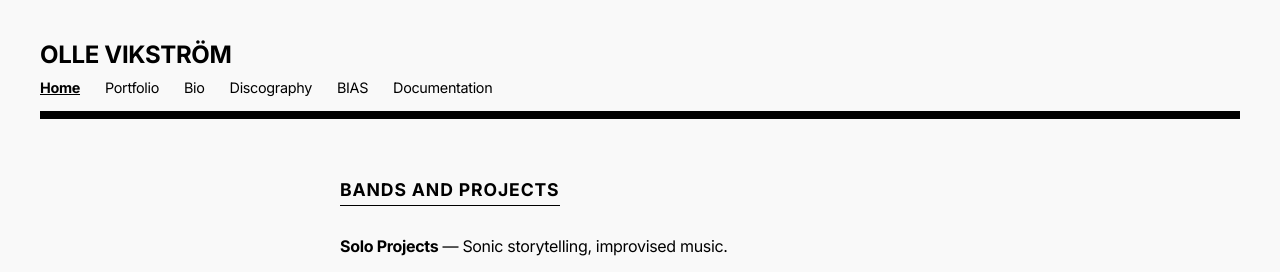
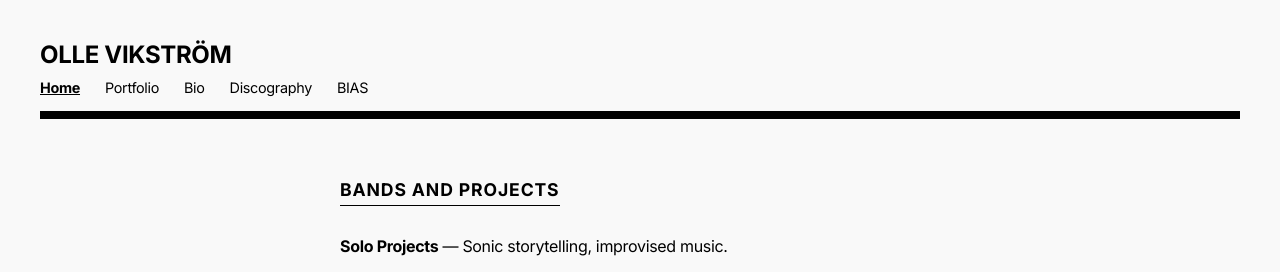
Before and after one commit to vikstromo/vikstromo.github.io, a Jekyll site: the page built from index.html, in a window 1280 px wide. Shown: the top 272 px of the page. Built offline with Jekyll 4.4.1, drawn with Linux system fonts in a browser that asks for light colours.

Commit message:
Update default.html

```diff
--- a/_layouts/default.html
+++ b/_layouts/default.html
@@ -109,7 +109,7 @@ iframe {
             <a href="/bio.html" {% if page.url == "/bio.html" %}class="active"{% endif %}>Bio</a>
             <a href="/discography.html" {% if page.url == "/discography.html" %}class="active"{% endif %}>Discography</a>
             <a href="/BIAS.html" {% if page.url == "/BIAS.html" %}class="active"{% endif %}>BIAS</a>
-            <a href="/bias-documentation.html" {% if page.url == "/bias-documentation.html" %}class="active"{% endif %}>Documentation</a>
+
         </nav>
         <div class="divider"></div>
     </header>
```
